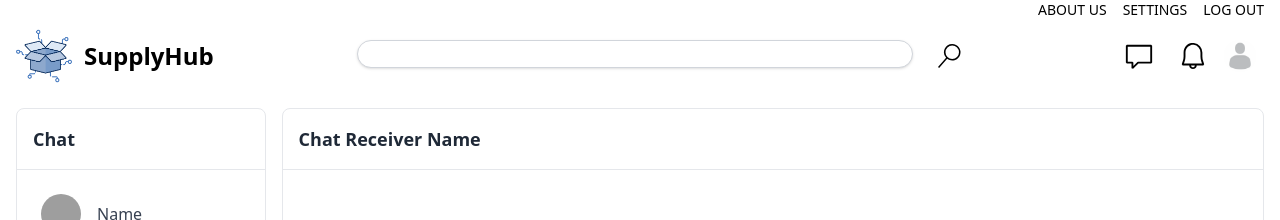
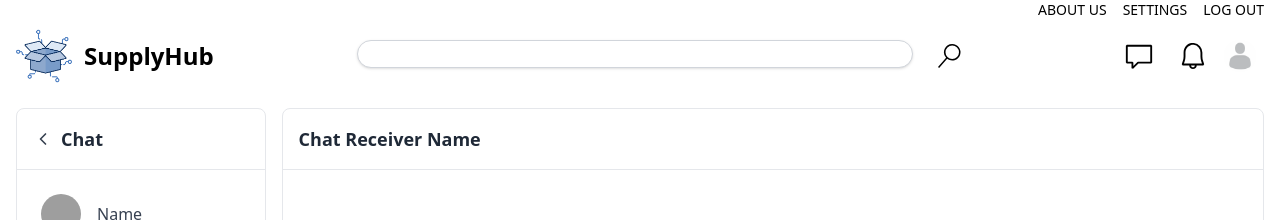
Before and after one commit to Marcus401/SupplyHub, a React (Vite) app in the folder supplyhub.client/: page /chat/432 in a window 1280 px wide. Shown: the top 220 px of the page. Built offline with nearby package versions, Linux system fonts and the light colour scheme; grey boxes are pictures that could not be loaded.

Commit message:
chat changes

```diff
--- a/supplyhub.client/src/Components/ChatComponents/ChatUserListSidebar/ChatUserListSidebar.tsx
+++ b/supplyhub.client/src/Components/ChatComponents/ChatUserListSidebar/ChatUserListSidebar.tsx
@@ -1,12 +1,35 @@
 // supplyhub.client/src/Components/ChatUserListSidebar/ChatUserListSidebar.tsx
 
 import React from 'react';
+import { useNavigate } from 'react-router-dom';
 import ChatUserCard from '../ChatUserCard/ChatUserCard';
 
 const ChatUserListSidebar: React.FC = () => {
+    const navigate = useNavigate();
+
+    const handleBackClick = () => {
+        navigate('/'); // Redirects to the homepage
+    };
+
     return (
         <div className="w-full sm:w-1/4 md:w-1/4 lg:w-1/5 bg-white border border-gray-200 rounded-lg overflow-y-auto">
-            <div className="p-4 text-lg font-semibold border-b border-gray-200">Chat</div>
+            <div className="p-4 flex items-center space-x-2 border-b border-gray-200">
+                <button onClick={handleBackClick} className="text-gray-700 hover:text-gray-900">
+                    <svg
+                        xmlns="http://www.w3.org/2000/svg"
+                        viewBox="0 0 24 24"
+                        fill="none"
+                        stroke="currentColor"
+                        strokeWidth={2}
+                        strokeLinecap="round"
+                        strokeLinejoin="round"
+                        className="w-5 h-5"
+                    >
+                        <path d="M15 18l-6-6 6-6" />
+                    </svg>
+                </button>
+                <span className="text-lg font-semibold">Chat</span>
+            </div>
             <div className="space-y-4 p-4">
                 {[...Array(8)].map((_, index) => (
                     <ChatUserCard key={index} />
```
